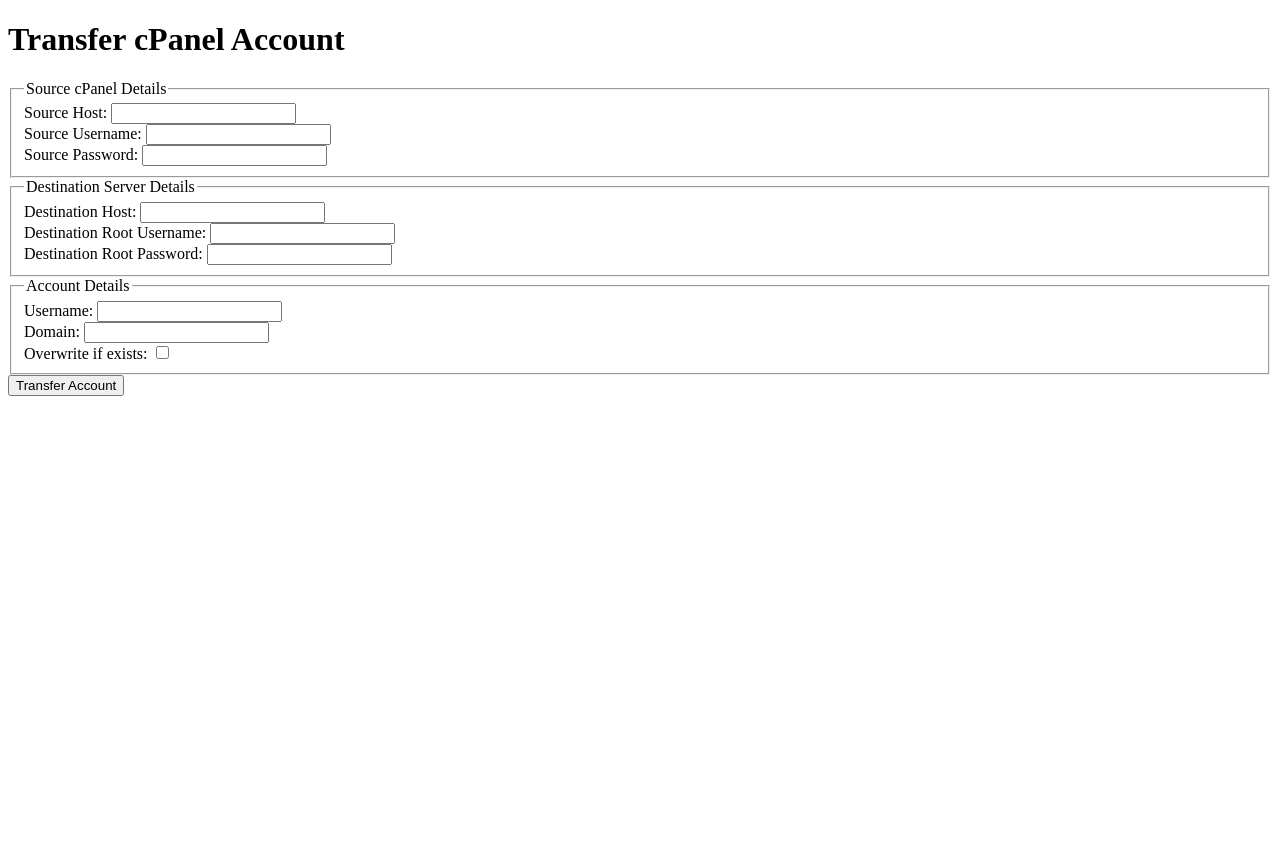
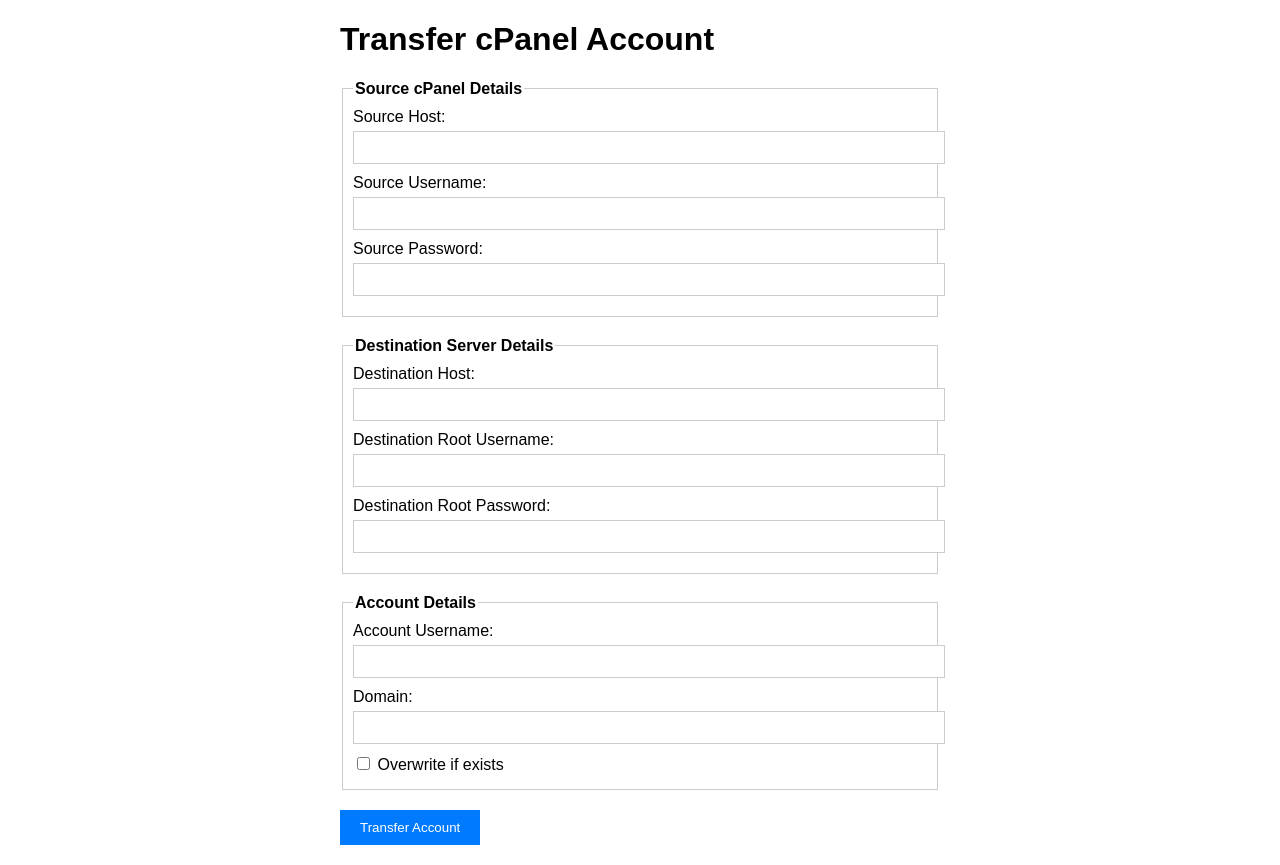
Before and after one commit to cystec/cpanel-transfer, a Flask app: page / in a window 1280 px wide. Before the commit the page ends 396 px from the top, so only its background shows below. Run offline with Flask 2, Linux system fonts and the light colour scheme.

Commit message:
Update index.html

```diff
--- a/templates/index.html
+++ b/templates/index.html
@@ -3,57 +3,81 @@
 <head>
   <meta charset="UTF-8">
   <title>cPanel Account Transfer</title>
+  <style>
+    body { font-family: Arial, sans-serif; margin: 20px; }
+    .container { max-width: 600px; margin: 0 auto; }
+    fieldset { margin-bottom: 20px; padding: 10px; border: 1px solid #ccc; }
+    legend { font-weight: bold; }
+    label { display: block; margin-bottom: 5px; }
+    input[type="text"], input[type="password"] {
+      width: 100%;
+      padding: 8px;
+      margin-bottom: 10px;
+      border: 1px solid #ccc;
+    }
+    input[type="submit"] {
+      padding: 10px 20px;
+      background-color: #007BFF;
+      color: #fff;
+      border: none;
+      cursor: pointer;
+    }
+    .message { padding: 10px; margin-bottom: 15px; border: 1px solid #ccc; }
+    .message.error { background-color: #f8d7da; color: #721c24; }
+    .message.success { background-color: #d4edda; color: #155724; }
+    .message.warning { background-color: #fff3cd; color: #856404; }
+  </style>
 </head>
 <body>
+  <div class="container">
     <h1>Transfer cPanel Account</h1>
-  {% with messages = get_flashed_messages() %}
+    {% with messages = get_flashed_messages(with_categories=true) %}
       {% if messages %}
-      <ul>
-      {% for message in messages %}
-        <li>{{ message }}</li>
+        {% for category, message in messages %}
+          <div class="message {{ category }}">{{ message }}</div>
         {% endfor %}
-      </ul>
       {% endif %}
     {% endwith %}
-
     <form method="POST">
       <fieldset>
         <legend>Source cPanel Details</legend>
         <label for="source_host">Source Host:</label>
-      <input type="text" id="source_host" name="source_host" required><br>
+        <input type="text" id="source_host" name="source_host" required>
 
         <label for="source_user">Source Username:</label>
-      <input type="text" id="source_user" name="source_user" required><br>
+        <input type="text" id="source_user" name="source_user" required>
 
         <label for="source_pass">Source Password:</label>
-      <input type="password" id="source_pass" name="source_pass" required><br>
+        <input type="password" id="source_pass" name="source_pass" required>
       </fieldset>
 
       <fieldset>
         <legend>Destination Server Details</legend>
         <label for="destination_host">Destination Host:</label>
-      <input type="text" id="destination_host" name="destination_host" required><br>
+        <input type="text" id="destination_host" name="destination_host" required>
 
         <label for="destination_root_user">Destination Root Username:</label>
-      <input type="text" id="destination_root_user" name="destination_root_user" required><br>
+        <input type="text" id="destination_root_user" name="destination_root_user" required>
 
         <label for="destination_root_pass">Destination Root Password:</label>
-      <input type="password" id="destination_root_pass" name="destination_root_pass" required><br>
+        <input type="password" id="destination_root_pass" name="destination_root_pass" required>
       </fieldset>
 
       <fieldset>
         <legend>Account Details</legend>
-      <label for="username">Username:</label>
-      <input type="text" id="username" name="username" required><br>
+        <label for="username">Account Username:</label>
+        <input type="text" id="username" name="username" required>
 
         <label for="domain">Domain:</label>
-      <input type="text" id="domain" name="domain" required><br>
+        <input type="text" id="domain" name="domain" required>
 
-      <label for="overwrite">Overwrite if exists:</label>
-      <input type="checkbox" id="overwrite" name="overwrite"><br>
+        <label>
+          <input type="checkbox" id="overwrite" name="overwrite"> Overwrite if exists
+        </label>
       </fieldset>
 
       <input type="submit" value="Transfer Account">
     </form>
+  </div>
 </body>
 </html>
```
Lines whose indentation alone changed are shown as unchanged.
